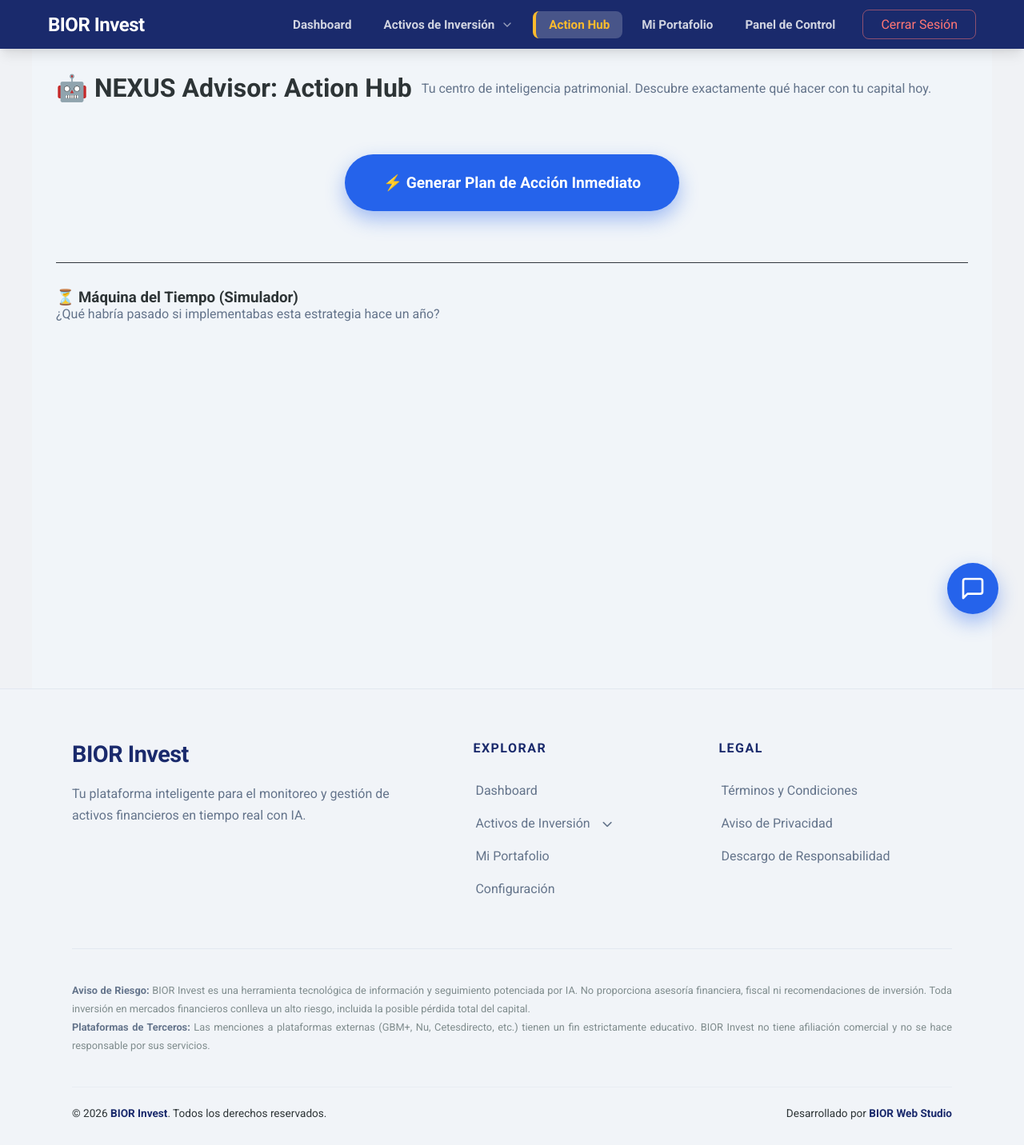
After one commit to AlanBIOR/bior-invest-ai, a Django app: page /nexus-advisor/ in a window 1280 px wide. The commit adds this page. Shown: the whole page at 80% size. Run offline with Django 5.2, Linux system fonts and the light colour scheme; the visitor is signed in with stand-in values (Sample User, id 1); some libraries are stand-ins or nearby versions.

Commit message:
Agregamos nexus advisor

```diff
--- a/investments/urls.py
+++ b/investments/urls.py
@@ -23,4 +23,6 @@ urlpatterns = [
     path('api/get-cetes-rate/', views.get_cetes_rate, name='get_cetes_rate'),
     path('api/v1/n8n-webhook/', webhooks.process_ai_request, name='n8n_webhook_bridge'),
     path('api/v1/ai-chat/', webhooks.process_ai_request, name='ai_chat_web'),
+
+    path('nexus-advisor/', views.nexus_advisor_view, name='nexus_advisor'),
 ]
--- a/investments/views.py
+++ b/investments/views.py
@@ -14,6 +14,7 @@ from .models import Investment, Category, Profile
 from .services import FinanceService
 from django.utils import timezone
 from .forms import RegistroForm
+from django.shortcuts import render
 
 from django.views.decorators.csrf import csrf_exempt
 from .core_ai import process_ai_request
@@ -377,3 +378,11 @@ def ai_chat_webhook(request):
             return JsonResponse({"status": "error", "message": str(e)}, status=500)
 
     return JsonResponse({"status": "error", "message": "Método no permitido"}, status=405)
+
+@login_required
+def nexus_advisor_view(request):
+    """
+    Vista principal del Action Hub (Modo Decisión y Alertas).
+    Más adelante inyectaremos el contexto de las simulaciones aquí.
+    """
+    return render(request, 'pages/nexus_advisor.html')
--- a/templates/layout/_navbar.html
+++ b/templates/layout/_navbar.html
@@ -26,6 +26,11 @@
         </li>
 
         {% if user.is_authenticated %}
+            <li>
+                <a href="{% url 'nexus_advisor' %}" class="{% if request.resolver_match.url_name == 'nexus_advisor' %}active{% endif %}">
+                    Action Hub
+                </a>
+            </li>
             <li>
                 <a href="{% url 'portafolio' %}" class="{% if request.resolver_match.url_name == 'portafolio' %}active{% endif %}">
                     Mi Portafolio
--- /dev/null
+++ b/templates/pages/nexus_advisor.html
@@ -0,0 +1,31 @@
+{% extends 'base.html' %}
+{% load static %}
+
+{% block content %}
+<div class="action-hub-container">
+
+    <div class="title-container" style="margin-bottom: 2rem;">
+        <h1>🤖 NEXUS Advisor: Action Hub</h1>
+        <p style="color: #64748b;">Tu centro de inteligencia patrimonial. Descubre exactamente qué hacer con tu capital hoy.</p>
+    </div>
+
+    <div align="center" style="margin: 4rem 0;">
+        <button id="btn-decision-mode" style="background-color: #2563eb; color: white; padding: 1.5rem 3rem; font-size: 1.2rem; border-radius: 50px; border: none; cursor: pointer; font-weight: bold; box-shadow: 0 10px 25px rgba(37, 99, 235, 0.4); transition: transform 0.2s ease;">
+            ⚡ Generar Plan de Acción Inmediato
+        </button>
+    </div>
+
+    <div id="nexus-results-container" style="display: none; gap: 20px; grid-template-columns: repeat(auto-fit, minmax(300px, 1fr)); margin-bottom: 4rem;">
+        </div>
+
+    <div class="time-machine-section" style="margin-top: 3rem; border-top: 1px solid #30363d; padding-top: 2rem;">
+        <h3>⏳ Máquina del Tiempo (Simulador)</h3>
+        <p style="color: #64748b;">¿Qué habría pasado si implementabas esta estrategia hace un año?</p>
+        <canvas id="timeMachineChart" height="100"></canvas>
+    </div>
+
+</div>
+{% endblock %}
+
+{% block scripts %}
+    {% endblock %}
```
